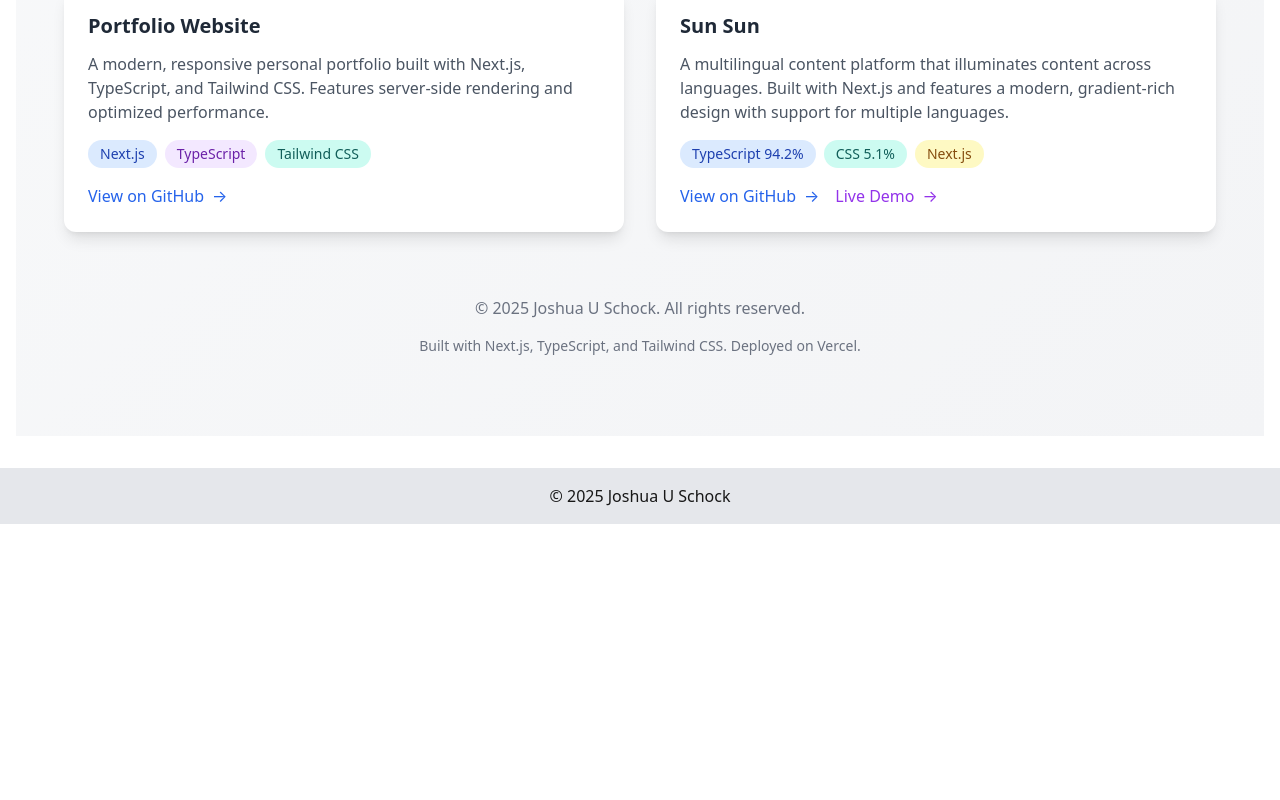
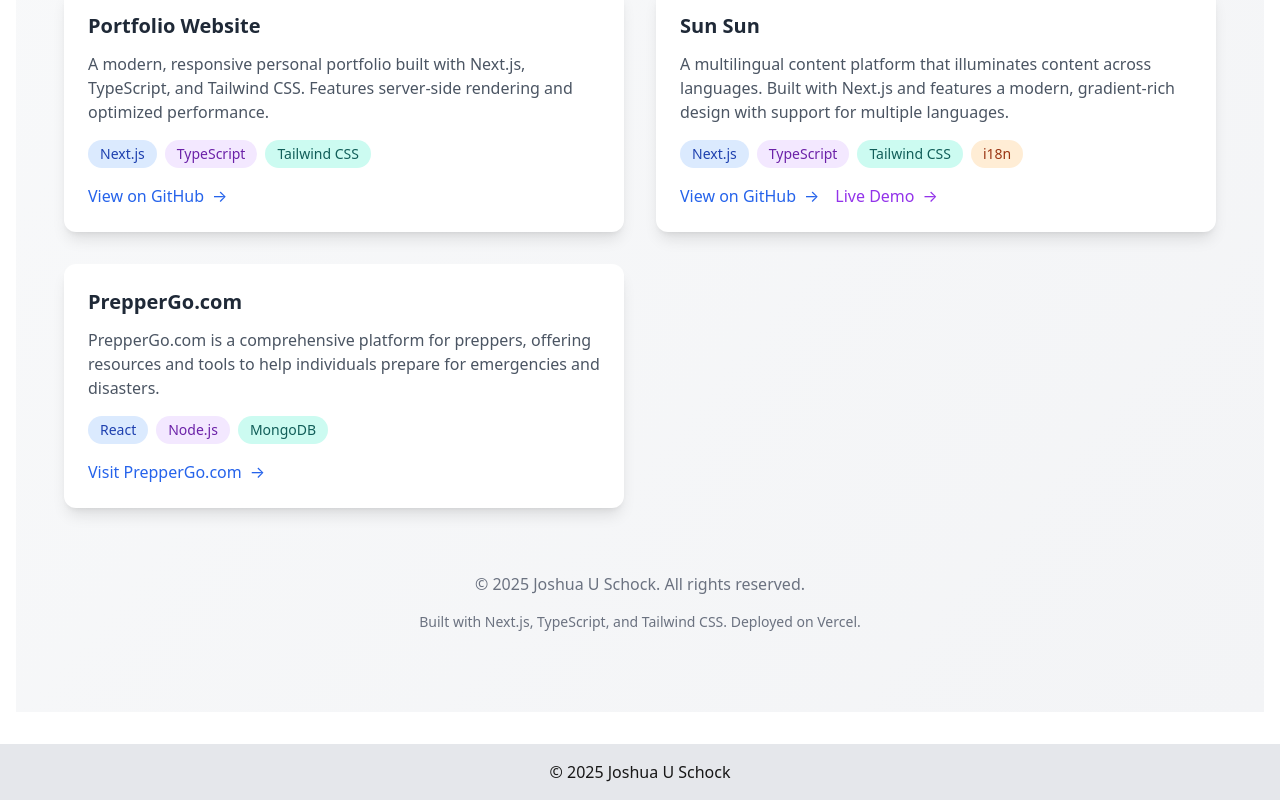
Before and after one commit to juschock/portfolioWebsite, a Next.js app: page / in a window 1280 px wide. Shown: the part 880-1680 px from the top of the page. Before the commit the page ends 1404 px from the top, so only its background shows below. Built offline with nearby package versions, Linux system fonts and the light colour scheme.

Commit message:
quote mark escaped

```diff
--- a/src/app/contact/page.tsx
+++ b/src/app/contact/page.tsx
@@ -7,10 +7,10 @@ export default function ContactPage() {
       <main className="container-custom py-8 sm:py-12">
         {/* Header Card */}
         <div className="card mb-6 sm:mb-8">
-          <h1 className="heading-1 gradient-text text-3xl sm:text-4xl">Let's Connect</h1>
+          <h1 className="heading-1 gradient-text text-3xl sm:text-4xl">Let&apos;s Connect</h1>
           <p className="body-text text-lg sm:text-xl">
             Principal Engineer with extensive leadership experience in DevOps, SRE, and Full-Stack Development.
-            Let's discuss how I can help with your technical challenges.
+            Let&apos;s discuss how I can help with your technical challenges.
           </p>
         </div>
 
--- a/src/app/page.tsx
+++ b/src/app/page.tsx
@@ -142,9 +142,10 @@ export default function Home() {
                 A multilingual content platform that illuminates content across languages. Built with Next.js and features a modern, gradient-rich design with support for multiple languages.
               </p>
               <div className="flex flex-wrap gap-2 mb-4">
-                <span className="px-3 py-1 bg-blue-100 text-blue-800 rounded-full text-sm">TypeScript 94.2%</span>
-                <span className="px-3 py-1 bg-teal-100 text-teal-800 rounded-full text-sm">CSS 5.1%</span>
-                <span className="px-3 py-1 bg-yellow-100 text-yellow-800 rounded-full text-sm">Next.js</span>
+                <span className="px-3 py-1 bg-blue-100 text-blue-800 rounded-full text-sm">Next.js</span>
+                <span className="px-3 py-1 bg-purple-100 text-purple-800 rounded-full text-sm">TypeScript</span>
+                <span className="px-3 py-1 bg-teal-100 text-teal-800 rounded-full text-sm">Tailwind CSS</span>
+                <span className="px-3 py-1 bg-orange-100 text-orange-800 rounded-full text-sm">i18n</span>
               </div>
               <div className="flex flex-wrap gap-4">
                 <a
@@ -165,6 +166,27 @@ export default function Home() {
                 </a>
               </div>
             </div>
+
+            {/* New Project Card */}
+            <div className="bg-white rounded-xl shadow-lg p-6 hover:shadow-xl transition-shadow duration-300">
+              <h3 className="text-xl font-semibold mb-3 text-gray-800">PrepperGo.com</h3>
+              <p className="text-gray-600 mb-4">
+                PrepperGo.com is a comprehensive platform for preppers, offering resources and tools to help individuals prepare for emergencies and disasters.
+              </p>
+              <div className="flex flex-wrap gap-2 mb-4">
+                <span className="px-3 py-1 bg-blue-100 text-blue-800 rounded-full text-sm">React</span>
+                <span className="px-3 py-1 bg-purple-100 text-purple-800 rounded-full text-sm">Node.js</span>
+                <span className="px-3 py-1 bg-teal-100 text-teal-800 rounded-full text-sm">MongoDB</span>
+              </div>
+              <a
+                href="https://www.preppergo.com/"
+                target="_blank"
+                rel="noopener noreferrer"
+                className="inline-flex items-center text-blue-600 hover:text-blue-800 transition-colors duration-300"
+              >
+                Visit PrepperGo.com <span className="ml-2">→</span>
+              </a>
+            </div>
           </div>
         </div>
 
```
